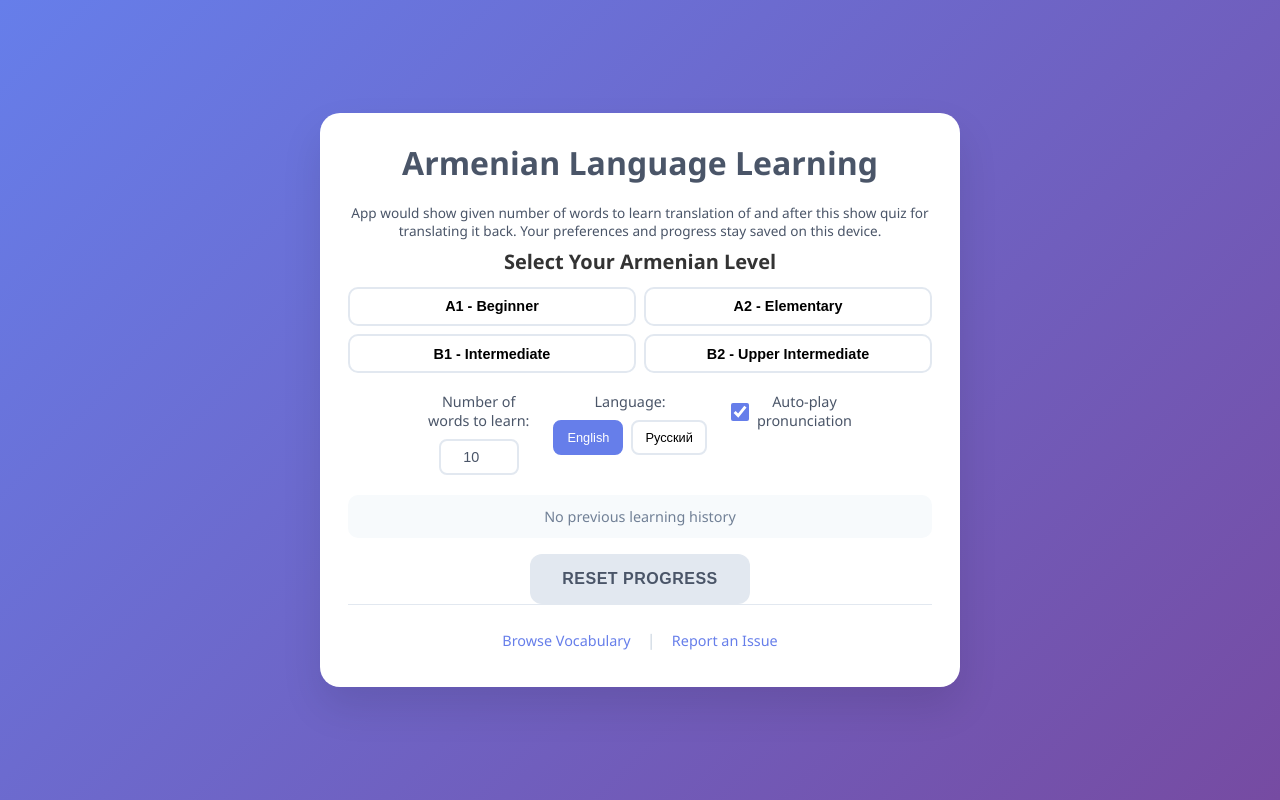
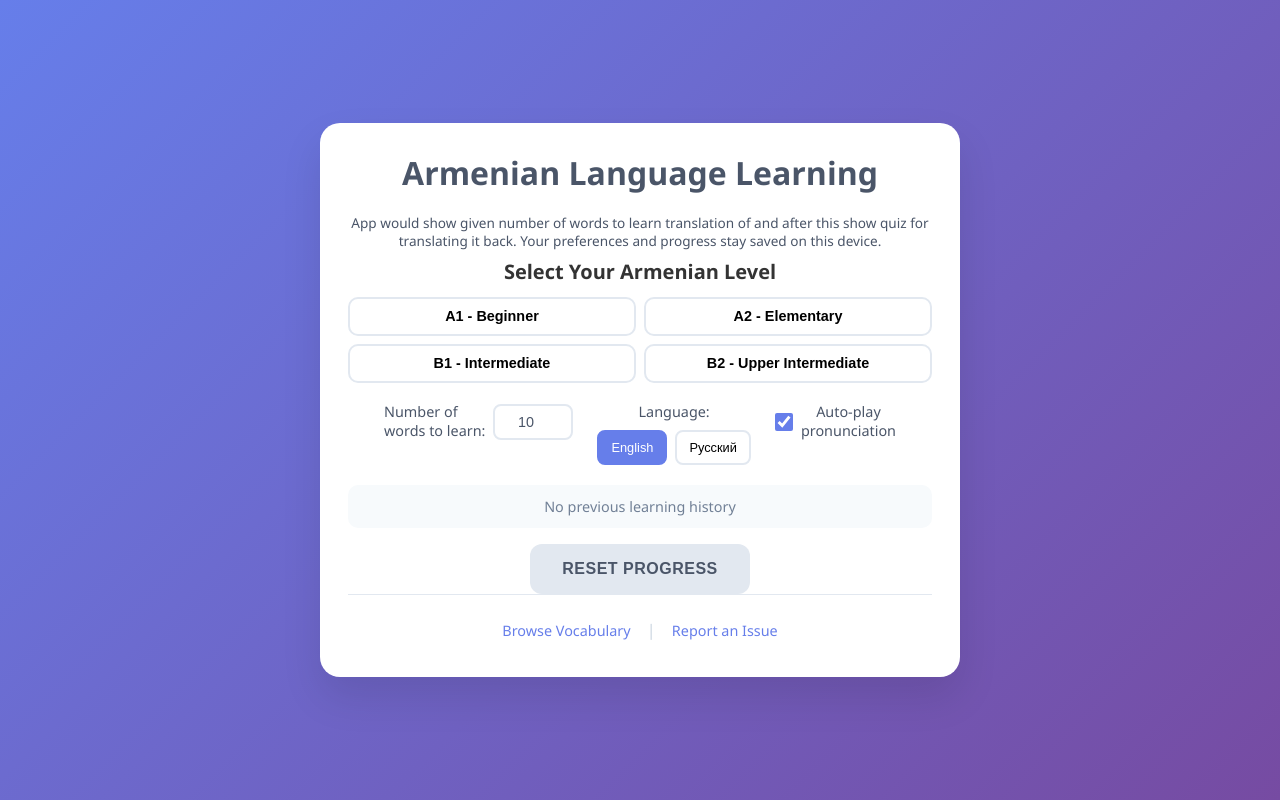
Before and after one commit to AlexanderMakarov/armenian-words, a SvelteKit app: page / in a window 1280 px wide. Built offline with nearby package versions, Linux system fonts and the light colour scheme.

Commit message:
Place word count label to the left of input box
- Change setting-item to horizontal layout for word count control
- Use label element wrapping both text and input for better accessibility

```diff
--- a/src/app.scss
+++ b/src/app.scss
@@ -138,12 +138,24 @@ header p {
     align-items: center;
 }
 
-.setting-item p {
+.setting-item.horizontal {
+    flex-direction: row;
+    gap: 0.5rem;
+    cursor: pointer;
+}
+
+.setting-item p,
+.setting-item span {
     color: #4a5568;
     margin-bottom: 0.5rem;
     font-size: 0.9rem;
     font-weight: 500;
     line-height: 1.3;
+}
+
+.setting-item.horizontal span {
+    margin-bottom: 0;
+    text-align: left;
 }
 
 .cards-count-input {
--- a/src/routes/+page.svelte
+++ b/src/routes/+page.svelte
@@ -98,8 +98,8 @@ function resetProgress() {
 	</div>
 
 	<div class="settings-row">
-		<div class="setting-item">
-			<p>Number of<br />words to learn:</p>
+		<label class="setting-item horizontal">
+			<span>Number of<br />words to learn:</span>
 			<input
 				type="number"
 				id="cards-count"
@@ -110,7 +110,7 @@ function resetProgress() {
 				onchange={handleCardsCountChange}
 				oninput={handleCardsCountChange}
 			/>
-		</div>
+		</label>
 
 		<div class="setting-item">
 			<p>Language:</p>
```
